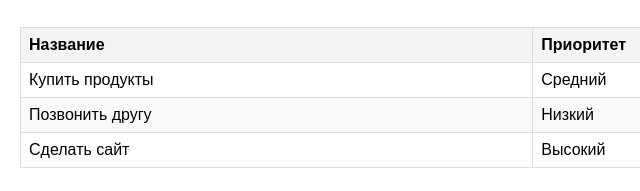
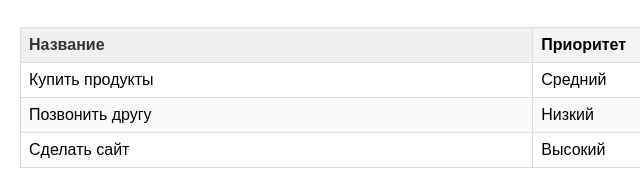
Before and after one commit to Mokkento12/Frontend-Playground, a plain HTML site: page index.html in a window 1280 px wide. Both pictures are taken after a click on the element "Название". Shown: the part 461-652 px from the top of the page, 0-640 px from the left. Drawn offline with Linux system fonts and the light colour scheme.

Commit message:
Добавлена сортировка

```diff
--- a/modules/table.js
+++ b/modules/table.js
@@ -12,6 +12,10 @@
   // Сортировка
   headers.forEach((header) => {
     header.addEventListener("click", () => {
+      headers.forEach((h) => h.classList.remove("sorted"));
+
+      header.classList.add("sorted");
+
       const sortType = header.dataset.sort;
       const sortedRows = [...rows].sort((a, b) => {
         const aText = a
--- a/style.css
+++ b/style.css
@@ -301,6 +301,11 @@
   background-color: #f1f1f1;
 }
 
+th.sorted {
+  background-color: #f0f0f0;
+  color: #333;
+}
+
 /* Медиа-запрос для больших экранов */
 @media (min-width: 768px) {
   .burger-menu {
```
